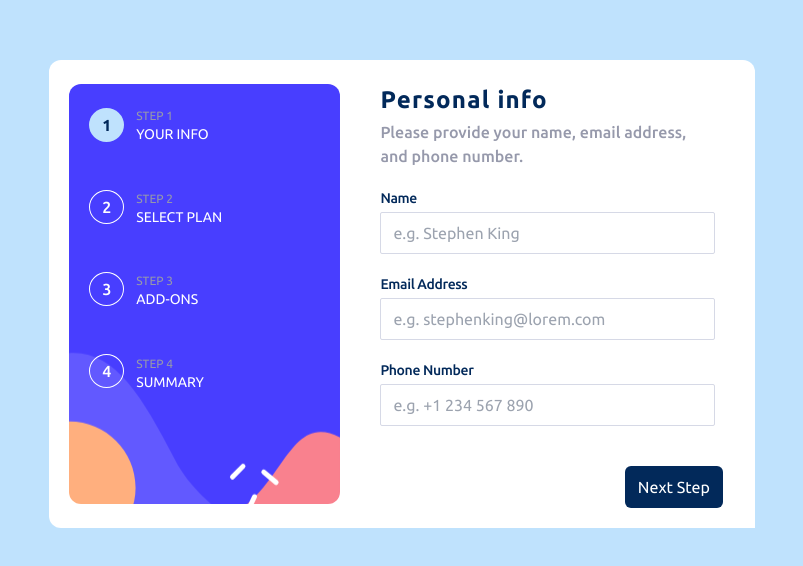
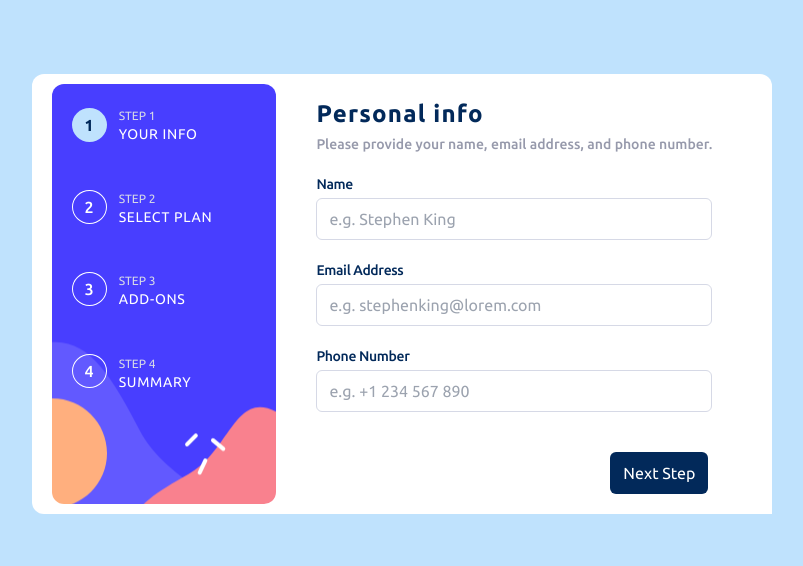
Before and after one commit to Aik-202/aik-multi-step-form, a React (Vite) app in the folder multi-step_form/: page / in a window 1280 px wide. Shown: the part 106-672 px from the top of the page, without its empty margins (238-1041 px from the left). Built offline with nearby package versions, Linux system fonts and the light colour scheme.

Commit message:
Made some adjustments

```diff
--- a/multi-step_form/src/Components/Form/FormHeaders.jsx
+++ b/multi-step_form/src/Components/Form/FormHeaders.jsx
@@ -10,9 +10,9 @@ export default function FormHeaders(props) {
       props.plans && item.id == 2 ? 'flex' :
       props.addons && item.id == 3 ? 'flex' :
       props.finished && item.id == 4 ? 'flex' : 'hidden'
-    } flex flex-col`}>
+    } flex flex-col sm:w-max`}>
       <h1 className='text-marine text-2xl font-bold tracking-wider leading-10'>{item.title}</h1>
-      <p className='text-cool font-medium leading-6'>{item.info}</p>
+      <p className='text-cool font-medium leading-6 sm:text-sm sm:w-full'>{item.info}</p>
     </div>})
   )
 }
--- a/multi-step_form/src/Components/Form/PersonalInfo.jsx
+++ b/multi-step_form/src/Components/Form/PersonalInfo.jsx
@@ -5,26 +5,26 @@ export default function PersonalInfo() {
   return (
     <section>
       <div className='bg-white flex flex-col space-y-5 justify-center content-center px-5
-      absolute h-max top-24 right-0 left-0 py-5 mx-5 rounded-md sm:static'>
+      absolute h-max top-24 right-0 left-0 py-5 mx-5 rounded-md sm:static sm:mr-10'>
         <FormHeaders personal={true} plans={false} addons={false} finished={false}/>
         <div className='flex flex-col space-y-1'>
           <label htmlFor="name" className='text-marine font-medium tracking-tight text-sm'>Name</label>
           <input type="text" placeholder='e.g. Stephen King' id='name' className='border-[1px]
-          border-solid border-light-gray rounded-sm py-2 px-3' />
+          border-solid border-light-gray rounded-md py-2 px-3' />
         </div>
         <div className='flex flex-col space-y-1'>
           <label htmlFor="email" className='text-marine font-medium tracking-tight text-sm'>Email Address</label>
           <input type="email" placeholder='e.g. stephenking@lorem.com' id='email' className='border-[1px]
-          border-solid border-light-gray rounded-sm py-2 px-3' />
+          border-solid border-light-gray rounded-md py-2 px-3' />
         </div>
         <div className='flex flex-col space-y-1'>
           <label htmlFor="phone-no" className='text-marine font-medium tracking-tight text-sm'>Phone Number</label>
           <input type="number" placeholder='e.g. +1 234 567 890' id='phone-no' className='border-[1px]
-          border-solid border-light-gray rounded-sm py-2 px-3' />
+          border-solid border-light-gray rounded-md py-2 px-3' />
         </div>
       </div>
       <div className='flex flex-wrap items-end content-end justify-end bg-white
-      py-5 pr-8 absolute bottom-0 right-0 left-0 sm:static'>
+      py-5 pr-8 absolute bottom-0 right-0 left-0 sm:static sm:pr-16'>
         <button className='border-[1px] border-solid border-transparent rounded-md px-3 py-2 text-white
         bg-marine'>Next Step</button>
       </div>
--- a/multi-step_form/src/Components/Navigation/NavBar.jsx
+++ b/multi-step_form/src/Components/Navigation/NavBar.jsx
@@ -4,7 +4,7 @@ import { NavItems, NavList } from '../'
 export default function NavBar(props) {
   return (
    <nav className='flex bg-mobile sm:bg-desktop bg-cover bg-no-repeat bg-[100%] pt-6 pb-28 sm:w-[50%]
-   sm:flex-row sm:space-x-3 sm:pl-5 sm:rounded-xl'>
+   sm:flex-row sm:space-x-3 sm:pl-5 sm:rounded-xl sm:pr-16'>
         <NavList personal={props.personal} plans={props.plans} addons={props.addons} finished={props.finished}/>
         <NavItems />
    </nav>
--- a/multi-step_form/src/Components/Navigation/NavItems.jsx
+++ b/multi-step_form/src/Components/Navigation/NavItems.jsx
@@ -6,8 +6,8 @@ export default function NavItems() {
     <div className='hidden sm:flex sm:flex-col sm:space-y-[2.9rem] sm:justify-start sm:items-start
     sm:content-start'>
       {nav.map((items) => { return <div key={items.list}>
-          <h2 className='uppercase text-cool text-xs'>{items.item.step}</h2>
-          <h2 className='uppercase text-white text-sm'>{items.item.text}</h2>
+          <h2 className='uppercase text-light-gray text-xs'>{items.item.step}</h2>
+          <h2 className='uppercase text-white text-sm tracking-wider'>{items.item.text}</h2>
         </div>
       })}
     </div>
--- a/multi-step_form/src/Pages/AddOns.jsx
+++ b/multi-step_form/src/Pages/AddOns.jsx
@@ -3,7 +3,8 @@ import { AddOnsInfo, NavBar, FormHeaders } from '../Components'
 
 export default function AddOns() {
   return (
-    <section>
+    <section className='bg-light-blue relative h-full sm:flex sm:flex-row sm:bg-white
+    sm:justify-center sm:items-center sm:content-center sm:pl-5 sm:h-max sm:rounded-xl'>
         <NavBar addons={true}/>
         <FormHeaders personal={false} plans={false} addons={true} finished={false}/>
         <AddOnsInfo />
--- a/multi-step_form/src/Pages/Finished.jsx
+++ b/multi-step_form/src/Pages/Finished.jsx
@@ -3,7 +3,8 @@ import { FinishedInfo, NavBar, FormHeaders } from '../Components'
 
 export default function Finished() {
   return (
-    <section>
+    <section className='bg-light-blue relative h-full sm:flex sm:flex-row sm:bg-white
+    sm:justify-center sm:items-center sm:content-center sm:pl-5 sm:h-max sm:rounded-xl'>
         <NavBar finished={true}/>
         <FormHeaders personal={false} plans={false} addons={false} finished={true}/>
         <FinishedInfo />
--- a/multi-step_form/src/Pages/Plans.jsx
+++ b/multi-step_form/src/Pages/Plans.jsx
@@ -3,7 +3,8 @@ import { PlansInfo, NavBar, FormHeaders } from '../Components'
 
 export default function AddOns() {
   return (
-    <section>
+    <section className='bg-light-blue relative h-full sm:flex sm:flex-row sm:bg-white
+    sm:justify-center sm:items-center sm:content-center sm:pl-5 sm:h-max sm:rounded-xl'>
         <NavBar plans={true} />
         <FormHeaders personal={false} plans={true} addons={false} finished={false}/>
         <PlansInfo />
```
